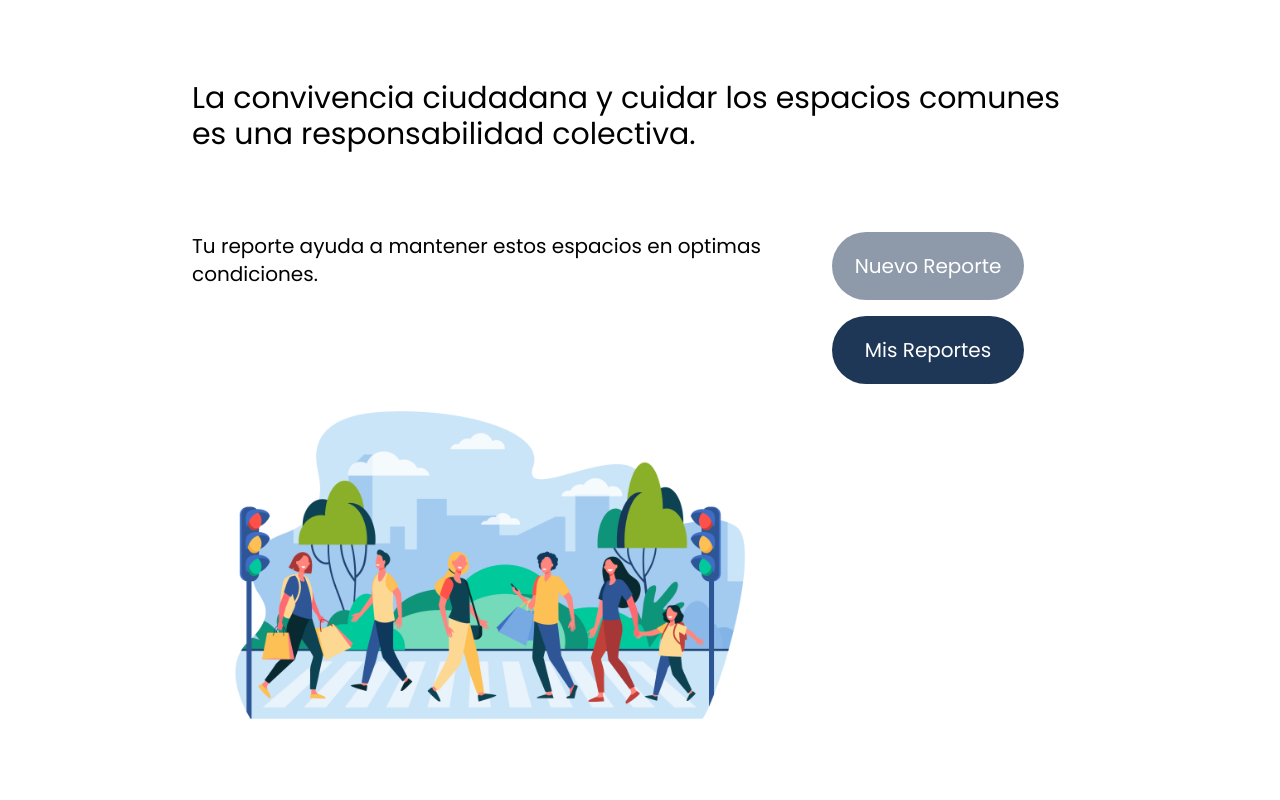
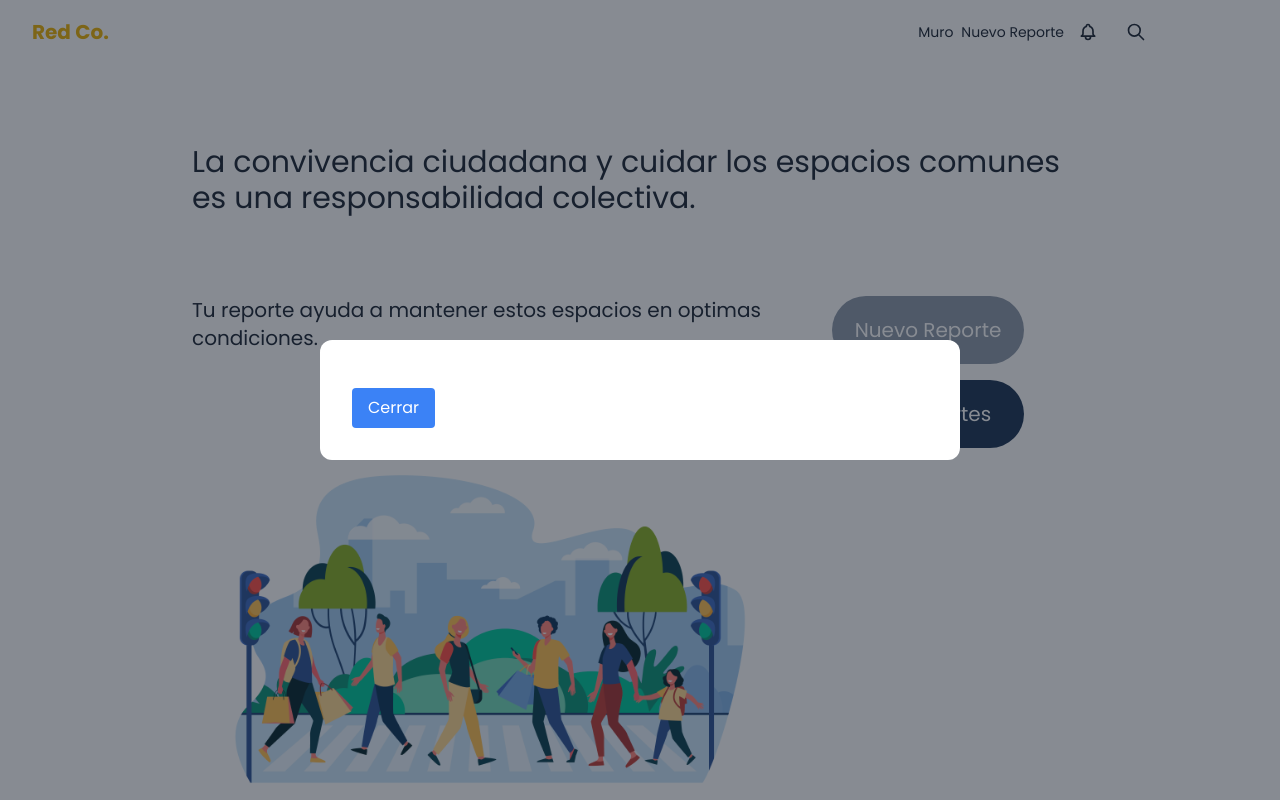
Before and after one commit to No-Country/s10-20-t-csharp-react, a React (Vite) app in the folder ClientApp/: page /myreports in a window 1280 px wide. Both pictures are taken after a click on the button "Mis Reportes". Built offline with nearby package versions, Linux system fonts and the light colour scheme.

Commit message:
Ultimo Avance-Modal

```diff
--- a/ClientApp/index.html
+++ b/ClientApp/index.html
@@ -14,6 +14,7 @@
   </head>
   <body>
     <div id="root"></div>
+    <div id="modal-root"></div>
     <script type="module" src="/src/index.jsx"></script>
   </body>
 </html>
--- a/ClientApp/src/pages/MyReports.jsx
+++ b/ClientApp/src/pages/MyReports.jsx
@@ -1,9 +1,24 @@
 import React from 'react'
-import myReportsImg from '../assets/img_myreports.png'
+import myReportsImg from '../assets/img_myreports.png';
+import MyReportsModal from './MyReportsModal';
+import { useState } from 'react';
+import Navbar from './NavBar';
 
 const MyReports = () => {
+
+    const [modalOpen, setModalOpen] = useState(false);
+
+    const openModal = () => {
+        setModalOpen(true);
+    };
+
+    const closeModal = () => {
+        setModalOpen(false);
+    };
+
     return (
     <>
+        <Navbar/>
         <div className="flex w-full items-start justify-center mt-20">
             <div className="w-[70%] flex flex-col gap-4 items-center">
                 <h1 className="text-3xl">La convivencia ciudadana y cuidar los espacios comunes es una responsabilidad colectiva.</h1>
@@ -15,7 +30,7 @@ const MyReports = () => {
             </div>
             <div className="w-[25%] flex flex-col gap-4 items-center">
                 <button className=" bg-[#1E375680] w-[60%] p-5 rounded-full text-white text-xl">Nuevo Reporte</button>
-                <button className="bg-[#1E3756] w-[60%] p-5 rounded-full text-white text-xl">Mis Reportes</button>
+                <button className="bg-[#1E3756] w-[60%] p-5 rounded-full text-white text-xl" onClick={openModal}>Mis Reportes</button>
             </div>
         </div>
         <div className="flex w-[70%] items-start justify-center mt-1">
@@ -23,6 +38,8 @@ const MyReports = () => {
                 <img className="ms-20" src={myReportsImg} alt="Imagen" />
             </div>
         </div>
+
+        <MyReportsModal isOpen={modalOpen} onClose={closeModal} />
     </>
 
     )
--- /dev/null
+++ b/ClientApp/src/pages/MyReportsModal.jsx
@@ -0,0 +1,20 @@
+import React from 'react';
+import ReactDOM from 'react-dom';
+import avatarImg from '../assets/Redondo.png';
+
+const MyReportsModal = ({ isOpen, onClose }) => {
+    if (!isOpen) return null;
+
+    return ReactDOM.createPortal(
+        <div className="fixed inset-0 flex items-center justify-center z-50">
+        <div className="fixed inset-0 bg-gray-900 opacity-50"></div>
+            <div className="w-[50%] bg-white p-8 rounded-xl z-10">
+
+                <button className="mt-4 bg-blue-500 text-white px-4 py-2 rounded hover:bg-blue-600" onClick={onClose}>Cerrar</button>
+            </div>
+        </div>,
+        document.getElementById('modal-root')
+    );
+};
+
+export default MyReportsModal;
--- /dev/null
+++ b/ClientApp/src/pages/NavBar.jsx
@@ -0,0 +1,55 @@
+import React from 'react'
+
+const Navbar = () => {
+    return (
+        <div>
+        <div className="navbar base-100">
+            <div className="navbar-start">
+                <div className="dropdown">
+                        <label tabIndex={0} className="">
+                            <a className='whitespace-nowrap text-yellow-500 text-xl ml-6 font-bold'>Red Co.</a>
+                        </label>
+                        <ul tabIndex={0} className="menu menu-sm dropdown-content mt-3 z-[1] p-2 shadow bg-base-100 rounded-box w-52">
+                            <li><a>Muro</a></li>
+                            <li><a>Nuevo Reporte</a></li>
+                            <li><a>Log Out</a></li>
+                        </ul>
+                </div>
+            </div>
+        <div className="navbar-end mr-28">
+                    <a className="text-sm cursor-pointer">Muro</a>
+                    <a className="text-sm ml-2 whitespace-nowrap cursor-pointer">Nuevo Reporte</a>
+                <button className="btn btn-ghost btn-circle">
+                    <div className="indicator">
+                    <div className="dropdown">
+                        <label tabIndex={0} className="">
+                            <svg xmlns="http://www.w3.org/2000/svg" className="h-5 w-5" fill="none" viewBox="0 0 24 24" stroke="currentColor"><path strokeLinecap="round" strokeLinejoin="round" strokeWidth="2" d="M15 17h5l-1.405-1.405A2.032 2.032 0 0118 14.158V11a6.002 6.002 0 00-4-5.659V5a2 2 0 10-4 0v.341C7.67 6.165 6 8.388 6 11v3.159c0 .538-.214 1.055-.595 1.436L4 17h5m6 0v1a3 3 0 11-6 0v-1m6 0H9" /></svg>
+                        </label>
+                            <ul tabIndex={0} className="dropdown-content z-[1] menu p-2 shadow bg-base-100 rounded-box w-52 mr-12">
+                            <p>Notificaciones</p>
+                                <li className='mt-6'>
+                                <div>
+                                    <p className='text-xs text-gray-300'><b className='text-black font-bold'>Lorena Casas</b> ha comentado tu foto</p>
+                                </div>
+                                </li>
+                                <li className='mt-2'>
+                                <div>
+                                    <p className='text-xs text-gray-300'><b className='text-black font-bold'>Lorena Casas</b> ha comentado tu foto</p>
+                                </div>
+                                </li>
+                            </ul>
+                        </div>
+
+
+                    </div>
+                </button>
+                <button className="btn btn-ghost btn-circle">
+                    <svg xmlns="http://www.w3.org/2000/svg" className="h-5 w-5" fill="none" viewBox="0 0 24 24" stroke="currentColor"><path strokeLinecap="round" strokeLinejoin="round" strokeWidth="2" d="M21 21l-6-6m2-5a7 7 0 11-14 0 7 7 0 0114 0z" /></svg>
+                </button>
+    </div>
+    </div>
+    </div>
+    )
+}
+
+export default Navbar
--- a/ClientApp/src/pages/NewReport.jsx
+++ b/ClientApp/src/pages/NewReport.jsx
@@ -4,6 +4,7 @@ import myReportsImg from '../assets/img_myreports.png'
 const NewReport = () => {
     return (
     <>
+
         <div className="flex w-full items-start justify-center mt-20">
             <div className="w-[70%] flex flex-col gap-4 items-center">
                 <h1 className="text-3xl">La convivencia ciudadana y cuidar los espacios comunes es una responsabilidad colectiva.</h1>
--- a/ClientApp/src/router/AppRouter.jsx
+++ b/ClientApp/src/router/AppRouter.jsx
@@ -10,6 +10,7 @@ import Register from "../pages/Register";
 import Report from "../pages/report";
 import MyReports from "../pages/MyReports";
 import NewReport from "../pages/NewReport";
+
 
 const router = createBrowserRouter([
   {
--- a/ClientApp/tailwind.config.js
+++ b/ClientApp/tailwind.config.js
@@ -31,5 +31,5 @@ module.exports = {
       }
     },
   },
-  plugins: [],
+  plugins: [require("daisyui")],
 };
--- /dev/null
+++ b/package.json
@@ -0,0 +1,5 @@
+{
+  "devDependencies": {
+    "daisyui": "^3.6.5"
+  }
+}
```
Also changed, not shown: ClientApp/src/assets/Redondo.png (added), 1 other file (tests, documents, lock files or other folders).
